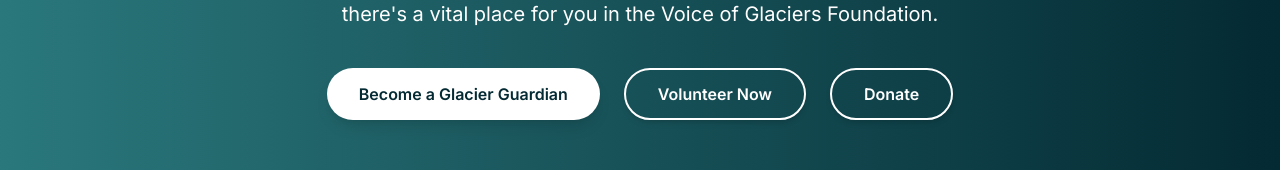
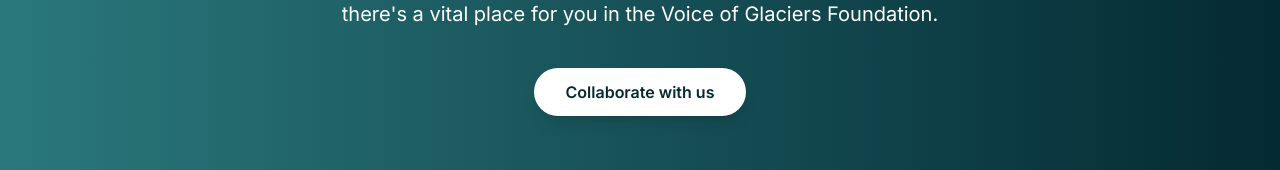
Before and after one commit to Adarsh108-tech/the-voice-of-glacier, a Next.js app: page / in a window 1280 px wide. Shown: the part 6293-6463 px from the top of the page. Built offline with nearby package versions, Linux system fonts and the light colour scheme; a web font is replaced by a local one.

Commit message:
added some improvements

```diff
--- a/src/app/collaborate/page.js
+++ b/src/app/collaborate/page.js
@@ -58,7 +58,7 @@
               animate={{ opacity: 1, y: 0 }}
               transition={{ duration: 0.8 }}
             >
-              The Voice Of Glacier
+              The Voice Of Glaciers
             </motion.h1>
             <motion.p
               className="mt-3 text-base md:text-xl text-white/90 max-w-2xl leading-relaxed"
--- a/src/app/page.js
+++ b/src/app/page.js
@@ -615,12 +615,10 @@
         </p>
         <div className="flex flex-wrap justify-center gap-6">
           <Button className="bg-white text-glacier-dark font-semibold hover:!bg-glacier-soft">
-            <span className="text-glacier-dark">
-              Become a Glacier Guardian
-            </span>
+            <Link className="text-glacier-dark" href="/collaborate">
+              Collaborate with us
+            </Link>
           </Button>
-          <Button variant="outline" className="!border-white !text-white hover:!bg-white hover:!text-glacier-dark">Volunteer Now</Button>
-          <Button variant="outline" className="!border-white !text-white hover:!bg-white hover:!text-glacier-dark">Donate</Button>
         </div>
       </section>
       <Footer/>
```
